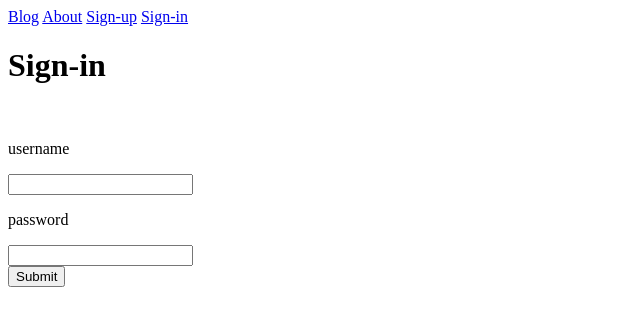
After one commit to hordiienko-v/flask-blog, a Flask app: page /sign-in in a window 1280 px wide. The commit adds this page. Shown: the top 326 px of the page, without its empty margins (0-640 px from the left). Run offline with Flask 2, Linux system fonts and the light colour scheme.

Commit message:
Added '/sign-in' page

```diff
--- a/app/routes/public_routes.py
+++ b/app/routes/public_routes.py
@@ -20,6 +20,21 @@ def sign_up():
             return render_template("sign_up.html", success="User has been created")
     return render_template("sign_up.html")
 
+@app.route("/sign-in", methods=["GET", "POST"])
+def sign_in():
+    data = request.form
+    if request.method == "POST":
+        user = User.find_by_username(data["username"])
+        if user and user.password == data["password"]:
+            return redirect("/")
+        elif user:
+            return render_template("sign_in.html", error="Incorrect password")
+        elif any(v.isspace() or not v for v in request.form.values()):
+            return render_template("sign_in.html", error="Empty field is not allowed")
+        else:
+            return render_template("sign_in.html", error="User does not exist")
+    return render_template("sign_in.html")
+
 @app.route("/about")
 def about():
     return render_template("about.html")
--- a/app/templates/basic_templates/index.html
+++ b/app/templates/basic_templates/index.html
@@ -9,6 +9,7 @@
       <a href="/">Blog</a>
       <a href="/about">About</a>
       <a href="/sign-up">Sign-up</a>
+      <a href="/sign-in">Sign-in</a>
     </nav>
 
     {% block main %}{% endblock %}
--- /dev/null
+++ b/app/templates/sign_in.html
@@ -0,0 +1,21 @@
+{% extends "basic_templates/index.html" %}
+
+{% block title %}Sign-in{% endblock %}
+
+{% block main %}
+<h1>Sign-in</h1>
+<br>
+<form class="sign-in" action="/sign-in" method="post">
+  <p>username</p>
+  <input type="text" id="username" name="username">
+  <p>password</p>
+  <input type="password" id="password" name="password"><br>
+  <button type="submit" id="button">Submit</button>
+  {% if error %}
+  <p style="color: red">{{error}}</p>
+  {% endif %}
+  {% if success %}
+  <p style="color: green">{{success}}</p>
+  {% endif %}
+</form>
+{% endblock %}
```
